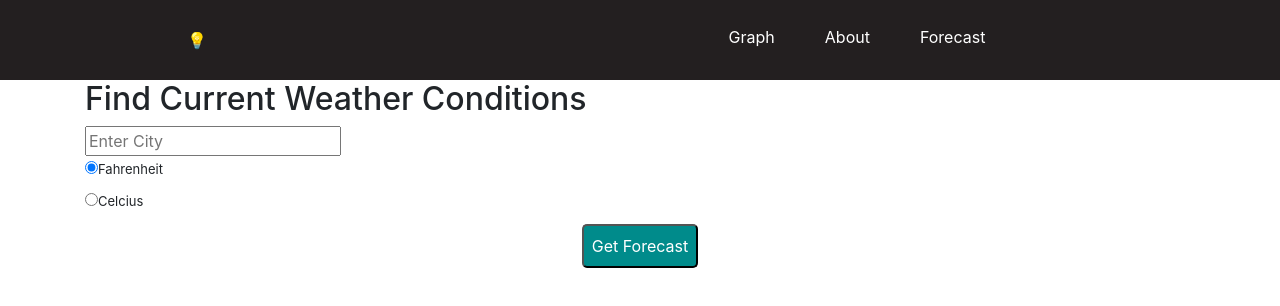
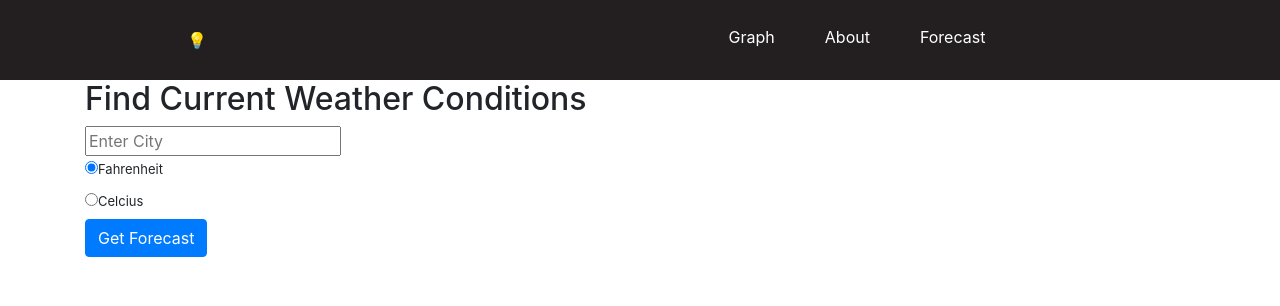
Before and after one commit to waqa5kh4n/covid19tracker, a React (Create React App) app: page /forecast in a window 1280 px wide. Shown: the top 306 px of the page. Built offline with nearby package versions, Linux system fonts and the light colour scheme.

Commit message:
added bootstrap button

```diff
--- a/package.json
+++ b/package.json
@@ -14,13 +14,13 @@
     "numeral": "^2.0.6",
     "react": "^17.0.1",
     "react-apexcharts": "^1.3.7",
-    "react-bootstrap": "^1.4.3",
+    "react-bootstrap": "^1.5.0",
     "react-chartjs-2": "^2.11.1",
     "react-columns": "^1.2.1",
     "react-dom": "^17.0.1",
     "react-number-format": "^4.4.4",
     "react-router-dom": "^5.2.0",
-    "react-scripts": "4.0.1",
+    "react-scripts": "^4.0.1",
     "react-spinners": "^0.10.4",
     "react-toggle": "^4.1.1",
     "web-vitals": "^0.2.4"
--- a/src/pages/Forecast/Forecast.js
+++ b/src/pages/Forecast/Forecast.js
@@ -1,6 +1,8 @@
 import React, { useState } from 'react';
 import Conditions from '../Conditions/Conditions';
 import classes from './Forecast.module.css';
+import { Button } from 'react-bootstrap';
+
 
 const Forecast = () => {
   let [city, setCity] = useState('');
@@ -71,6 +73,7 @@ const Forecast = () => {
           />
           Fahrenheit
         </label><br></br>
+
         <label className={classes.Radio}>
           <input
             type="radio"
@@ -80,10 +83,11 @@ const Forecast = () => {
             onChange={(e) => setUnit(e.target.value)}
           />
           Celcius
-        </label>
-        <button className={classes.Button} type="submit">
+        </label><br></br>
+
+        <Button type="submit">
           Get Forecast
-        </button>
+        </Button>
       </form>
       <Conditions
               responseObj={responseObj}
--- a/src/pages/Forecast/Forecast.module.css
+++ b/src/pages/Forecast/Forecast.module.css
@@ -16,16 +16,3 @@
 .Radio {
     font-size: small;
 }
-
-.Button {
-    display: block;
-    margin: 10px auto;
-    padding: .5rem;
-    font-size: 1em;
-    background: darkcyan;
-    border-radius: 5px;
-    color: white;
-    cursor: pointer;
-    margin: 5px auto;
-
-}
```
Also changed, not shown: 2 other files (tests, documents, lock files or other folders).
